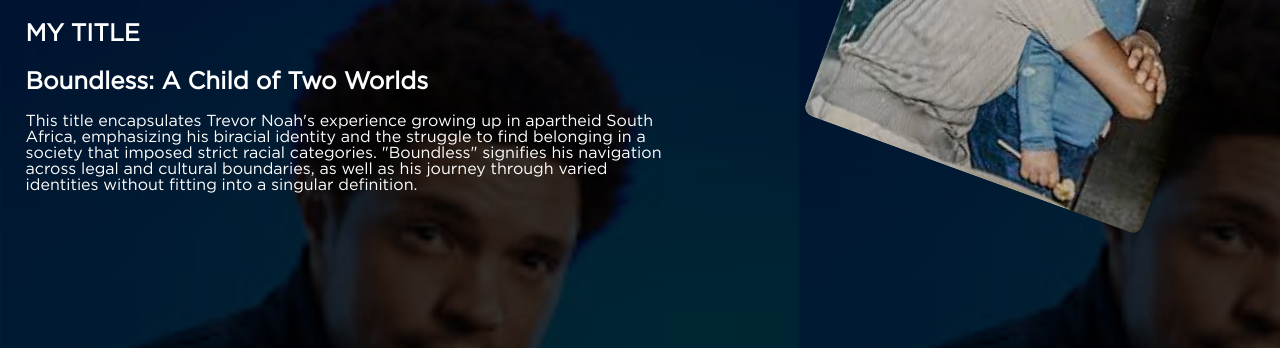
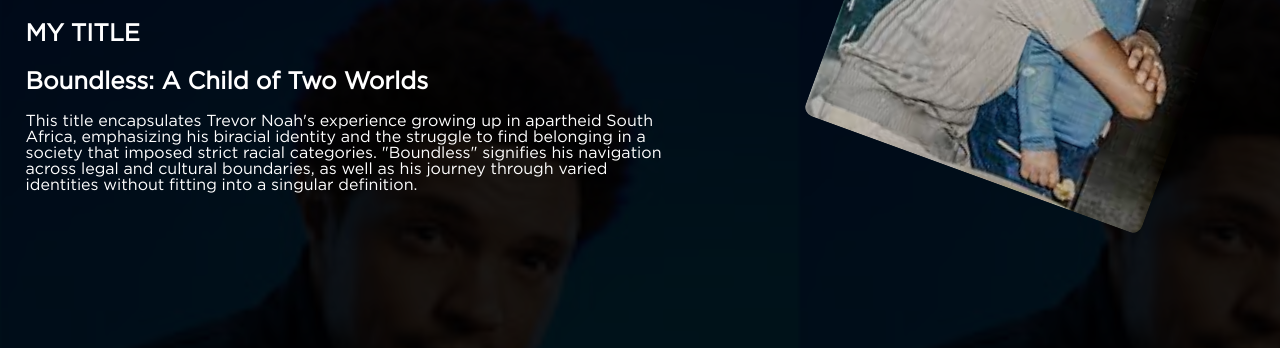
Before and after one commit to neemaocholla/reflectiveblog, a plain HTML site: page index.html in a window 1280 px wide. Shown: the part 214-562 px from the top of the page. Drawn offline with Linux system fonts and the light colour scheme.

Commit message:
added changes

```diff
--- a/blog.css
+++ b/blog.css
@@ -19,7 +19,7 @@ body{
     background-image: url(images/download.jpeg);
     background-size: contain;
     background-repeat: repeat;
-    filter: brightness(20%);
+    filter:brightness(10%);
     width: 100%;
     height: 150vh;
 }
```
